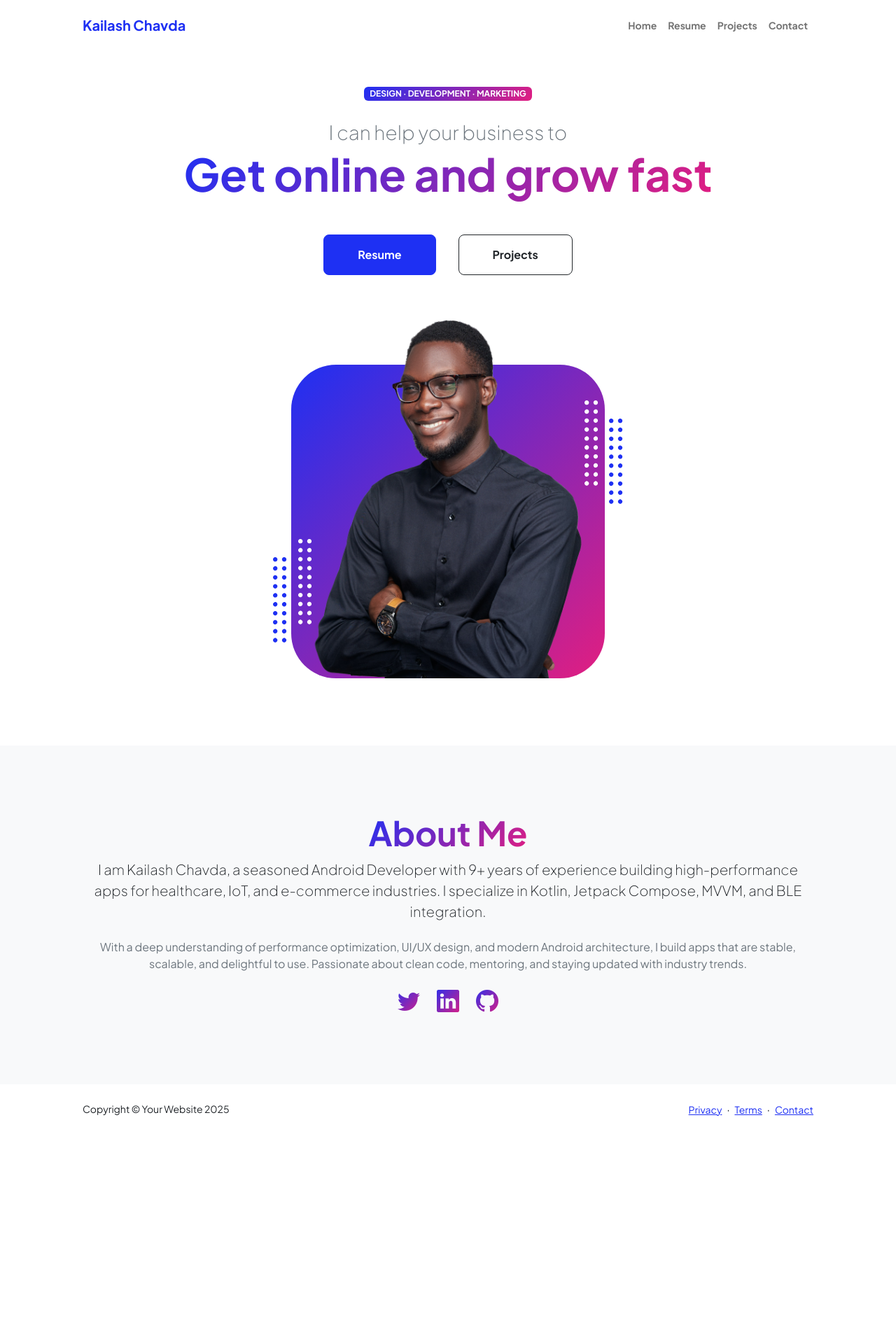
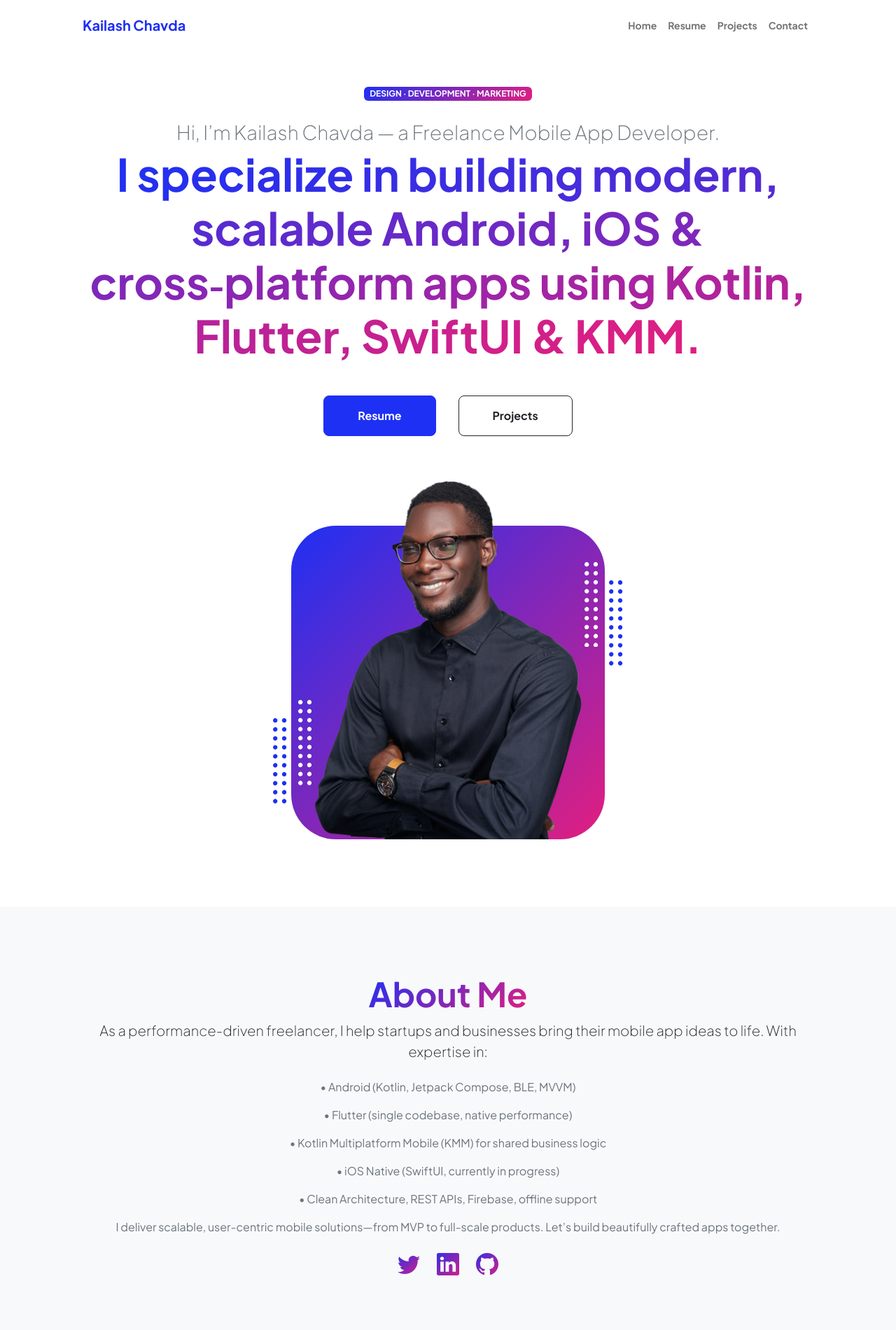
Before and after one commit to kailash-chavda/kailash-chavda.github.io, a plain HTML site: page index.html in a window 1280 px wide. Shown: the top 1900 px of the page at 70% size. Before the commit the page ends 1621 px from the top, so only its background shows below. Drawn offline with nearby package versions, Linux system fonts and the light colour scheme.

Commit message:
Update index.html

```diff
--- a/index.html
+++ b/index.html
@@ -5,7 +5,7 @@
         <meta name="viewport" content="width=device-width, initial-scale=1, shrink-to-fit=no" />
         <meta name="description" content="" />
         <meta name="author" content="" />
-        <title>Personal - Kailash Chavda Theme</title>
+        <title>Portfolio - Kailash Chavda</title>
         <!-- Favicon-->
         <link rel="icon" type="image/x-icon" href="assets/favicon.ico" />
         <!-- Custom Google font-->
@@ -42,8 +42,8 @@
                             <!-- Header text content-->
                             <div class="text-center text-xxl-start">
                                 <div class="badge bg-gradient-primary-to-secondary text-white mb-4"><div class="text-uppercase">Design &middot; Development &middot; Marketing</div></div>
-                                <div class="fs-3 fw-light text-muted">I can help your business to</div>
-                                <h1 class="display-3 fw-bolder mb-5"><span class="text-gradient d-inline">Get online and grow fast</span></h1>
+                                <div class="fs-3 fw-light text-muted">Hi, I’m Kailash Chavda — a Freelance Mobile App Developer.</div>
+                                <h1 class="display-3 fw-bolder mb-5"><span class="text-gradient d-inline">I specialize in building modern, scalable Android, iOS & cross‑platform apps using Kotlin, Flutter, SwiftUI & KMM.</span></h1>
                                 <div class="d-grid gap-3 d-sm-flex justify-content-sm-center justify-content-xxl-start mb-3">
                                     <a class="btn btn-primary btn-lg px-5 py-3 me-sm-3 fs-6 fw-bolder" href="resume.html">Resume</a>
                                     <a class="btn btn-outline-dark btn-lg px-5 py-3 fs-6 fw-bolder" href="projects.html">Projects</a>
@@ -182,12 +182,18 @@
                         <div class="col-xxl-8">
                             <div class="text-center my-5">
                                 <h2 class="display-5 fw-bolder"><span class="text-gradient d-inline">About Me</span></h2>
-                                <p class="lead fw-light mb-4">I am Kailash Chavda, a seasoned Android Developer with 9+ years of experience building high-performance apps for healthcare, IoT, and e-commerce industries. I specialize in Kotlin, Jetpack Compose, MVVM, and BLE integration.</p>
-                                <p class="text-muted">With a deep understanding of performance optimization, UI/UX design, and modern Android architecture, I build apps that are stable, scalable, and delightful to use. Passionate about clean code, mentoring, and staying updated with industry trends.</p>
+                                <p class="lead fw-light mb-4">As a performance-driven freelancer, I help startups and businesses bring their mobile app ideas to life. With expertise in:</p>
+                                <p class="text-muted">• Android (Kotlin, Jetpack Compose, BLE, MVVM)</p>
+                                <p class="text-muted">• Flutter (single codebase, native performance)</p>
+                                <p class="text-muted">• Kotlin Multiplatform Mobile (KMM) for shared business logic</p>
+                                <p class="text-muted">• iOS Native (SwiftUI, currently in progress)</p>
+                                <p class="text-muted">• Clean Architecture, REST APIs, Firebase, offline support</p>
+                                <p class="text-muted"></p>
+                                <p class="text-muted">I deliver scalable, user-centric mobile solutions—from MVP to full-scale products. Let’s build beautifully crafted apps together.</p>
                                 <div class="d-flex justify-content-center fs-2 gap-4">
                                     <a class="text-gradient" href="#!"><i class="bi bi-twitter"></i></a>
-                                    <a class="text-gradient" href="#!"><i class="bi bi-linkedin"></i></a>
-                                    <a class="text-gradient" href="#!"><i class="bi bi-github"></i></a>
+                                    <a class="text-gradient" href="https://www.linkedin.com/in/kailash-chavda/"><i class="bi bi-linkedin"></i></a>
+                                    <a class="text-gradient" href="https://github.com/kailash-chavda/"><i class="bi bi-github"></i></a>
                                 </div>
                             </div>
                         </div>
```
